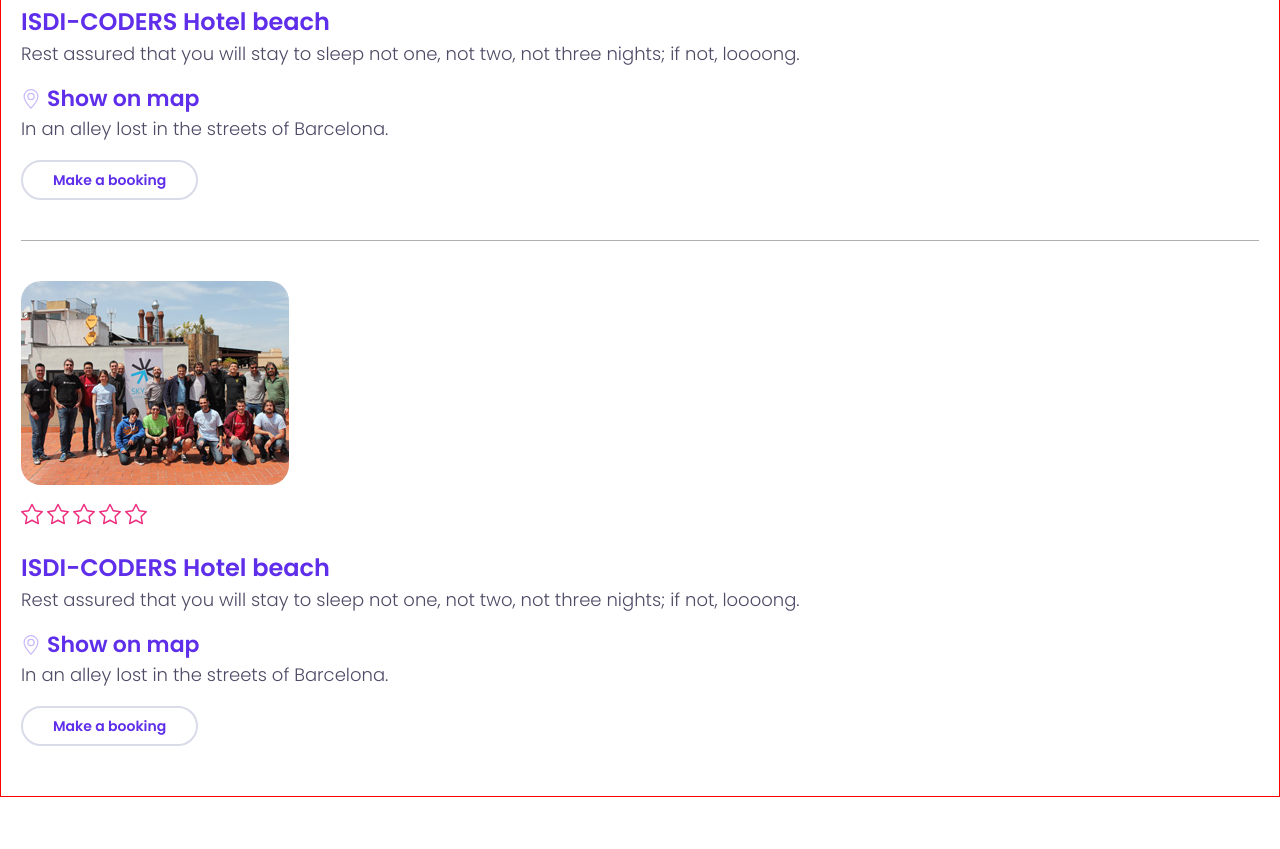
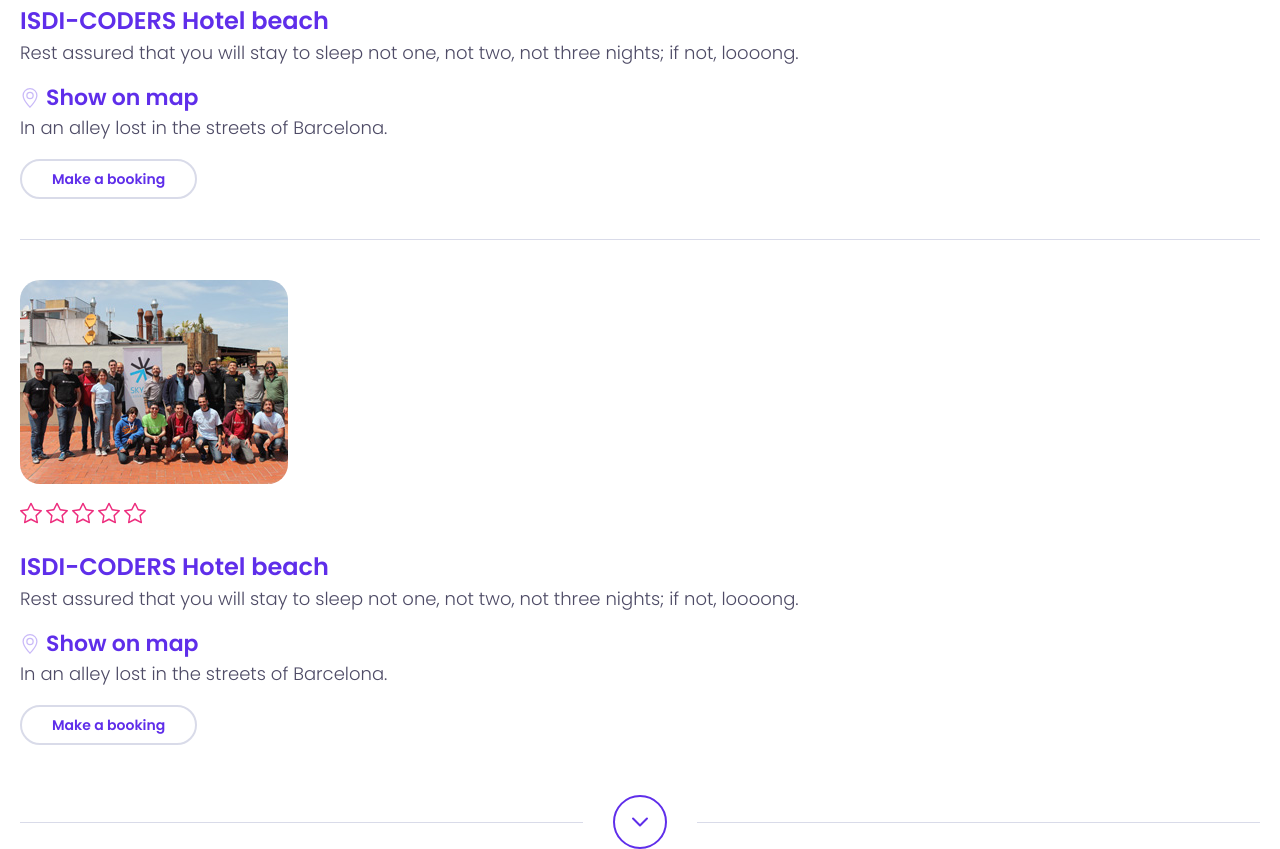
Before and after one commit to perezgallartalejandro/202209-w1ch5-alejandro-perez-miguel-angel-barquilla, a website: page index.html in a window 1280 px wide. Shown: the part 862-1711 px from the top of the page. Before the commit the page ends 1659 px from the top, so only its background shows below. Drawn offline with nearby package versions, Linux system fonts and the light colour scheme; files that its build step writes are made by us from their sources.

Commit message:
Implement forward line

```diff
--- a/index.html
+++ b/index.html
@@ -17,6 +17,7 @@
   <header class="cabezera y menu, alejandro">
 
   </header>
+
   <section class="busqueda 1, alejandro">
 
   </section>
@@ -175,8 +176,22 @@
       </article>
     </section>
 
+  </main>
 
-  </main>
+  <section class="notices-buttons-contact-block">
+    <div class="open-more-line">
+      <div class="open-more-line__left-line"></div>
+      <svg width="54" height="54" fill="none" version="1.1" viewBox="0 0 54 54" xmlns="http://www.w3.org/2000/svg">
+        <path d="m1 27c0-14.359 11.641-26 26-26s26 11.641 26 26-11.641 26-26 26-26-11.641-26-26z" stroke="#5F2EEA"
+          stroke-width="2" />
+        <g transform="translate(18.963 22.518)" fill="none">
+          <path d="m15 1-6.9632 6.9632-6.9632-6.9632" stroke="#5f2eea" stroke-linecap="round" stroke-linejoin="round"
+            stroke-width="2" />
+        </g>
+      </svg>
+      <div class="open-more-line__right-line"></div>
+    </div>
+  </section>
 
   <section class="bloque de mensaje verde, miguel angel">
   </section>
--- /dev/null
+++ b/sass/_middle-area.scss
@@ -0,0 +1,25 @@
+@use "variables";
+
+.notices-buttons-contact-block {
+  color: red;
+}
+
+.open-more-line {
+  display: flex;
+  flex-direction: row;
+  padding: 0 20px;
+  align-items: center;
+  gap: 30px;
+  cursor: pointer;
+
+  &__left-line,
+  &__right-line {
+    flex: 2;
+    border-bottom: 1px solid variables.$light-grey;
+    height: 0;
+  }
+  &__center-circle {
+    flex: 1;
+    color: variables.$global-blue;
+  }
+}
--- a/sass/_mixin.scss
+++ b/sass/_mixin.scss
@@ -25,7 +25,7 @@
 @mixin main-button {
   padding: 10px 30px;
   height: 40px;
-  border: 2px solid variables.$button-border-color;
+  border: 2px solid variables.$light-grey;
   border-radius: 40px;
   font-family: variables.$font-family-default;
   font-size: 14px;
--- a/sass/_result-block.scss
+++ b/sass/_result-block.scss
@@ -2,7 +2,6 @@
 @use "mixin";
 
 .result-block {
-  border: 1px solid red;
   padding: 10px 20px;
 
   .product-found:last-child {
@@ -15,7 +14,7 @@
   padding: 40px 0;
   flex-direction: column;
   align-items: flex-start;
-  border-bottom: 1px solid #b0b0b0;
+  border-bottom: 1px solid variables.$light-grey;
   gap: 18px;
 }
 
--- a/sass/_variables.scss
+++ b/sass/_variables.scss
@@ -1,6 +1,6 @@
 $global-pink: #ed2e7e;
 $global-blue: #5f2eea;
 $global-grey: #4e4b66;
-$button-border-color: #d9dbe9;
+$light-grey: #d9dbe9;
 
 $font-family-default: Poppins;
--- a/sass/style.scss
+++ b/sass/style.scss
@@ -1,2 +1,3 @@
 @use "reset";
 @use "result-block";
+@use "middle-area";
```
